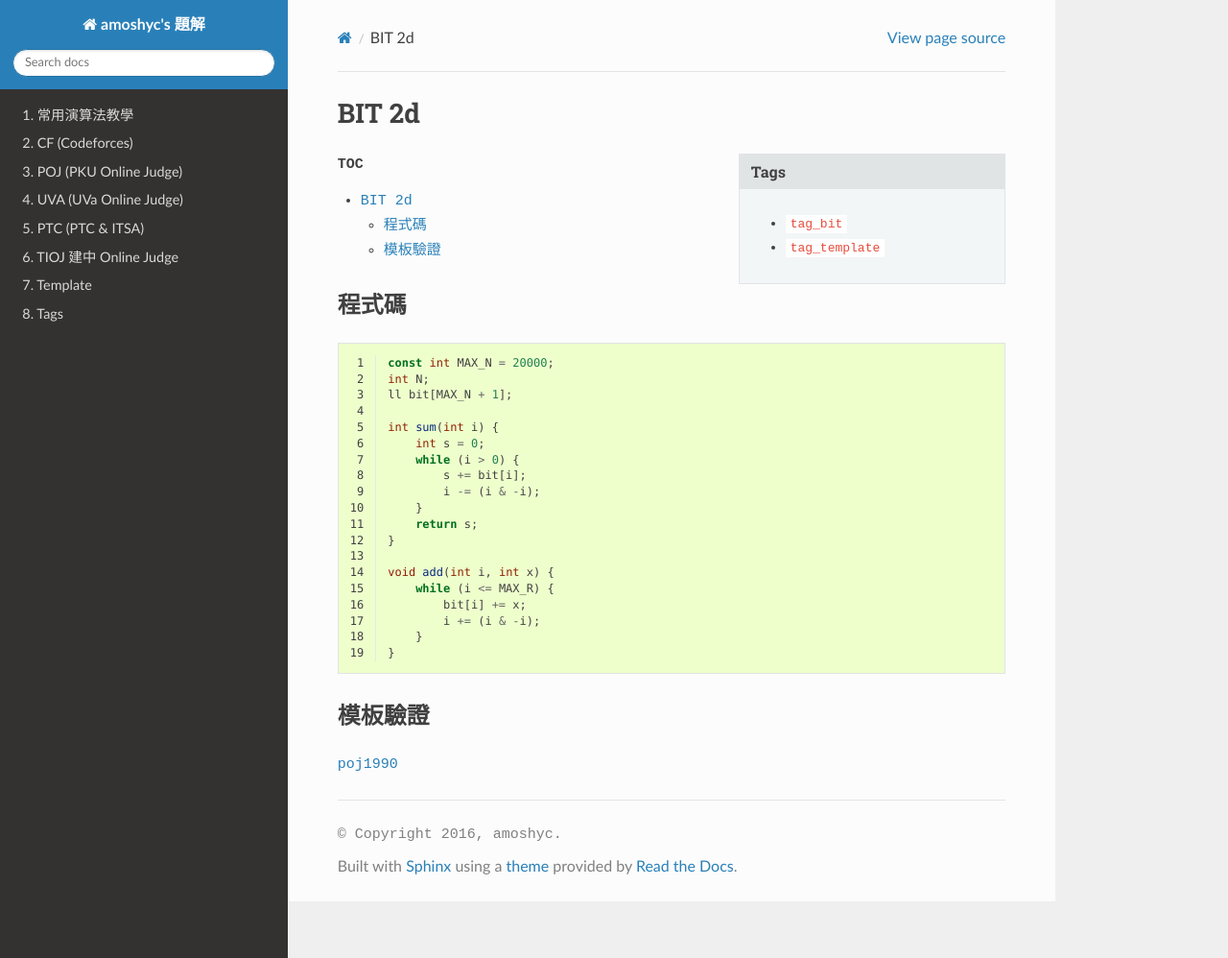
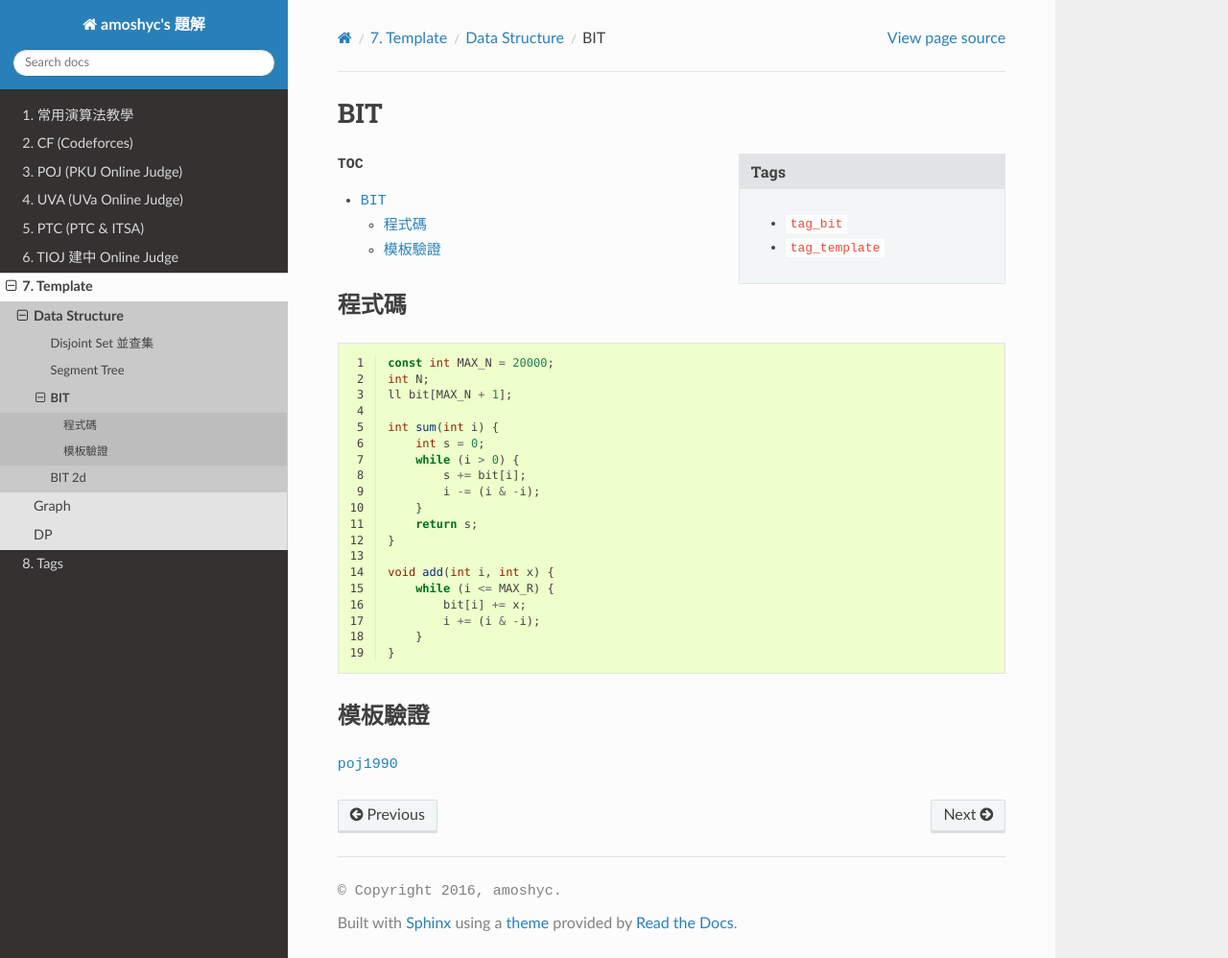
Before and after one commit to amoshyc/ojsolution, a Sphinx documentation site: the page built from docs/source/template/ds/bit.rst, in a window 1280 px wide and 998 px high. Shown: the whole window at 96% size. Built offline with Sphinx 7.4.7 and the Read the Docs theme 2.0.0, drawn with Linux system fonts in a browser that asks for light colours; some web fonts are replaced; pages that are not in the unit, such as notebooks, are missing from menus.

Commit message:
Fix Template bit

```diff
--- a/docs/source/template/ds/bit.rst
+++ b/docs/source/template/ds/bit.rst
@@ -1,5 +1,5 @@
 ###################################################
-BIT 2d
+BIT
 ###################################################
 
 .. sidebar:: Tags
--- a/docs/source/template/ds/index.rst
+++ b/docs/source/template/ds/index.rst
@@ -7,4 +7,5 @@ Data Structure
 
     dsu.rst
     seg.rst
+    bit.rst
     bit2d.rst
```
